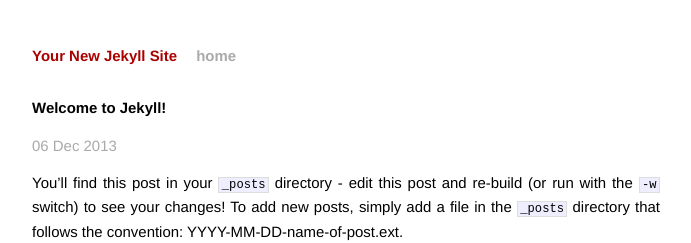
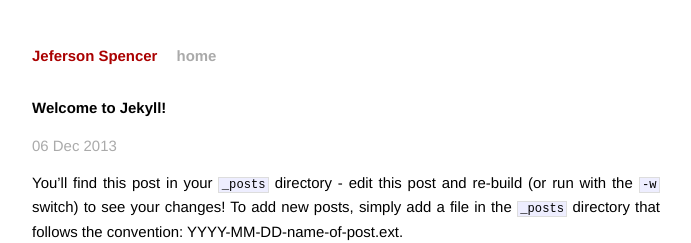
Before and after one commit to jefersonchaves/jefersonchaves.github.io, a Jekyll site: the page built from _posts/2013-12-06-welcome-to-jekyll.markdown, in a window 1280 px wide. Shown: the top 243 px of the page, without its empty margins (294-985 px from the left). Built offline with Jekyll 4.4.1, drawn with Linux system fonts in a browser that asks for light colours; Markdown is read by kramdown in place of the engine named in the settings; some of the changed lines change nothing that is shown.

Commit message:
Customizing the permalinks, robots and basic blog config

```diff
--- a/_config.yml
+++ b/_config.yml
@@ -1,3 +1,20 @@
-name: Your New Jekyll Site
+#
+# Blog Settings
+#
+name: Jeferson Spencer
+title: Developer blog with info useful info about .NET and Force.com
+author: Jeferson Spencer
+url: http://jefersonspencer.github.io
+
+#
+# Github repositories
+#
+github_user: jefersonspencer
+github_repo_url: https://github.com/jefersonspencer/jefersonspencer.github.io/
+
+#
+# Jekyll Settings
+#
 markdown: redcarpet
 pygments: true
+permalink: /archive/:year/:month/:day/:title/
```
